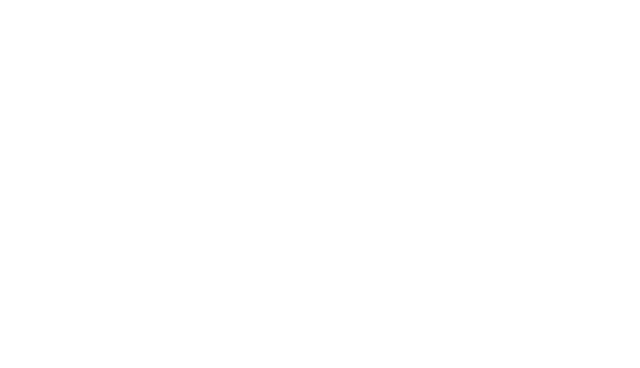
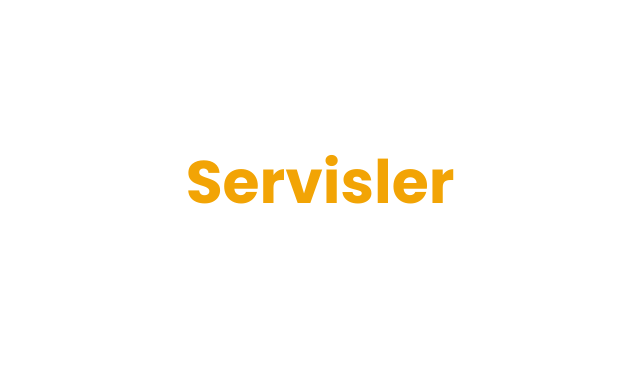
Before and after one commit to Enigma2017/engin-landing, a plain HTML site: page index.html in a window 1280 px wide. Shown: the whole page, without its empty margins (320-960 px from the left). Drawn offline with nearby package versions, Linux system fonts and the light colour scheme.

Commit message:
added service block

```diff
--- a/css/style.css
+++ b/css/style.css
@@ -4,30 +4,58 @@
     padding: 0;
 }
 
+:root{
+    --orange-title: #F2A405;
+    --grey-color: #A1A3A5;
+    --white: #ffffff;
+    --font-main: "Poppins", sans-serif;
+}
+
+
 body{
     margin: 0;
     padding: 0;
+    font-family: var(--font-main);
 }
 
 ul{
     list-style-type: none;
 }
 
+h1, h2, h3, h4, h5, h6, div, section, button, span, p, a {
+    box-sizing: border-box;
+    margin: 0;
+    padding: 0;
+  }
+
 .container{
-    max-width: 1300px;
-    min-width: 320px !important;
-    width: 100%;
-    margin-inline: auto;
+    max-width: 1176px;
+    margin: auto;
+    padding: 0;
 }
 
+a{
+    text-decoration: none;
+}
 
-@media screen and (max-width: 1380px){
+li{
+    list-style: none;
+}
+
+.service{
+    padding: 148px 0;
+}
+
+h2{
+    font-size: 3.75rem;
+    color: var(--orange-title);
+    text-align: center;
+}
+
+@media screen and (max-width: 1200px){
     .container{
         width: 90%;
     }
-}
-
-@media screen and (max-width: 1200px){
 }
 
 @media screen and (max-width: 991px){
--- a/index.html
+++ b/index.html
@@ -8,11 +8,18 @@
     <meta name="discription" content="Çözüm Merkezi Engin Çilenk Bergama Izmir">
 	<meta name="keywords" content="Çözüm Merkezi Bergama Izmir, Engin Çilenk Bergama Izmir, Oto Beyin Klinik, SCR, ABS, Airbag, Partikül, Katalizör, PDF, EGR, Otomatik şanzıman, Beyin tamiri, Gösterge, Kodlama, TPMS, Motor, Adblue, Kalibrasyon">
     <link rel="preconnect" href="https://fonts.googleapis.com">
-<link rel="preconnect" href="https://fonts.gstatic.com" crossorigin>
-<link href="https://fonts.googleapis.com/css2?family=Poppins:ital,wght@0,300;0,400;0,500;0,600;0,700;0,800;0,900;1,300;1,400;1,500;1,600;1,700;1,800;1,900&display=swap" rel="stylesheet">
+    <link rel="preconnect" href="https://fonts.gstatic.com" crossorigin>
+    <link href="https://fonts.googleapis.com/css2?family=Poppins:ital,wght@0,300;0,400;0,500;0,600;0,700;0,800;0,900;1,300;1,400;1,500;1,600;1,700;1,800;1,900&display=swap" rel="stylesheet">
     <link rel="stylesheet" type="text/css" href="css/normalize.css">
     <link rel="stylesheet" type="text/css" href="css/style.css">
 </head>
 <body>
+    <main>
+        <section class="service">
+            <div class="container">
+                <h2>Servisler</h2>
+            </div>
+        </section>
+    </main>
 </body>
 </html>
```
Also changed, not shown: images/bg1.png (added), images/dots1.svg (added), images/dots2.svg (added), images/header-bg.png (deleted).
